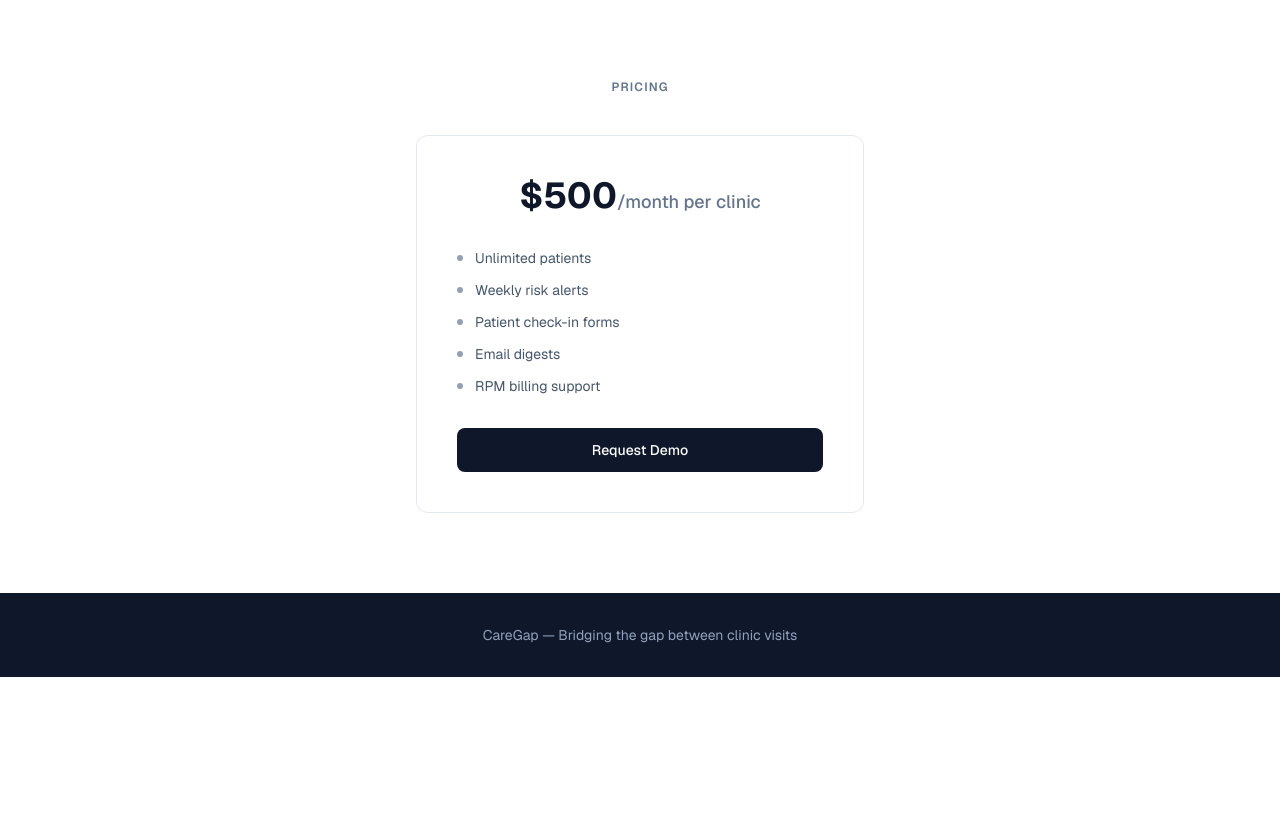
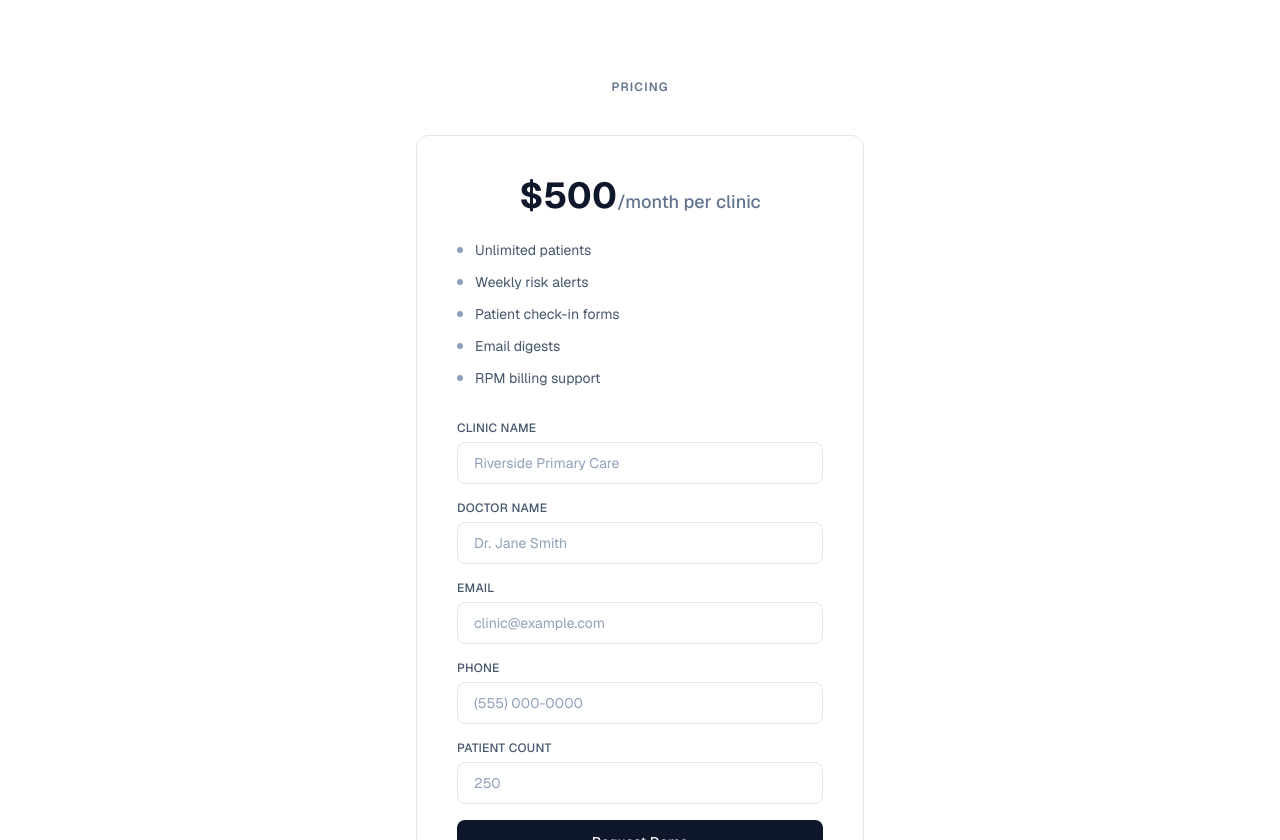
Before and after one commit to sunandachowdary719-dev/caregap-mvp, a Next.js app in the folder web/: page / in a window 1280 px wide. Shown: the part 1960-2800 px from the top of the page. Before the commit the page ends 2637 px from the top, so only its background shows below. Built offline with nearby package versions, Linux system fonts and the light colour scheme.

Commit message:
feat: demo request form, login page

```diff
--- /dev/null
+++ b/web/app/api/demo-request/route.ts
@@ -0,0 +1,33 @@
+import { NextResponse } from 'next/server'
+import nodemailer from 'nodemailer'
+
+export async function POST(request: Request) {
+  try {
+    const { clinicName, doctorName, email, phone, patientCount } = await request.json()
+
+    const transporter = nodemailer.createTransport({
+      service: 'gmail',
+      auth: {
+        user: process.env.GMAIL_ADDRESS,
+        pass: process.env.GMAIL_APP_PASSWORD,
+      },
+    })
+
+    await transporter.sendMail({
+      from: process.env.GMAIL_ADDRESS,
+      to: process.env.GMAIL_ADDRESS,
+      subject: `CareGap Demo Request — ${clinicName}`,
+      text: [
+        `Clinic Name:   ${clinicName}`,
+        `Doctor Name:   ${doctorName}`,
+        `Email:         ${email}`,
+        `Phone:         ${phone}`,
+        `Patient Count: ${patientCount}`,
+      ].join('\n'),
+    })
+
+    return NextResponse.json({ success: true })
+  } catch (error: any) {
+    return NextResponse.json({ error: error.message }, { status: 500 })
+  }
+}
--- /dev/null
+++ b/web/app/login/page.tsx
@@ -0,0 +1,50 @@
+import Link from 'next/link'
+
+export default function Login() {
+  return (
+    <div className="min-h-screen bg-slate-50 flex flex-col">
+
+      <nav className="bg-slate-900 text-white px-8 py-4 flex items-center justify-between">
+        <Link href="/" className="text-lg font-semibold tracking-tight hover:text-slate-300 transition-colors">CareGap</Link>
+        <Link href="/" className="text-sm text-slate-400 hover:text-white transition-colors">Back to home</Link>
+      </nav>
+
+      <div className="flex-1 flex items-center justify-center px-4">
+        <div className="bg-white border border-slate-200 rounded-xl p-10 w-full max-w-sm">
+          <h1 className="text-xl font-semibold text-slate-900 mb-1">Clinic Login</h1>
+          <p className="text-sm text-slate-500 mb-8">Sign in to your CareGap account</p>
+
+          <form className="space-y-5">
+            <div>
+              <label className="block text-xs font-medium text-slate-600 uppercase tracking-wide mb-1.5">Email</label>
+              <input
+                type="email"
+                placeholder="clinic@example.com"
+                className="w-full border border-slate-200 rounded-lg px-4 py-2.5 text-sm text-slate-800 placeholder-slate-400 focus:outline-none focus:ring-2 focus:ring-slate-900"
+              />
+            </div>
+            <div>
+              <label className="block text-xs font-medium text-slate-600 uppercase tracking-wide mb-1.5">Password</label>
+              <input
+                type="password"
+                placeholder="••••••••"
+                className="w-full border border-slate-200 rounded-lg px-4 py-2.5 text-sm text-slate-800 placeholder-slate-400 focus:outline-none focus:ring-2 focus:ring-slate-900"
+              />
+            </div>
+            <button
+              type="submit"
+              className="w-full bg-slate-900 hover:bg-slate-700 text-white text-sm font-medium px-6 py-3 rounded-lg transition-colors"
+            >
+              Sign In
+            </button>
+          </form>
+        </div>
+      </div>
+
+      <footer className="bg-slate-900 text-slate-400 text-sm text-center px-8 py-6">
+        CareGap — Bridging the gap between clinic visits
+      </footer>
+
+    </div>
+  )
+}
--- a/web/app/page.tsx
+++ b/web/app/page.tsx
@@ -1,14 +1,37 @@
+'use client'
+
 import Link from 'next/link'
+import { useState } from 'react'
 
 export default function Home() {
+  const [form, setForm] = useState({ clinicName: '', doctorName: '', email: '', phone: '', patientCount: '' })
+  const [status, setStatus] = useState<'idle' | 'sending' | 'success' | 'error'>('idle')
+
+  async function handleSubmit(e: React.FormEvent) {
+    e.preventDefault()
+    setStatus('sending')
+    try {
+      const res = await fetch('/api/demo-request', {
+        method: 'POST',
+        headers: { 'Content-Type': 'application/json' },
+        body: JSON.stringify(form),
+      })
+      if (!res.ok) throw new Error()
+      setStatus('success')
+    } catch {
+      setStatus('error')
+    }
+  }
+
   return (
     <div className="min-h-screen bg-white text-slate-800 font-sans">
 
       {/* Nav */}
       <nav className="bg-slate-900 text-white px-8 py-4 flex items-center justify-between">
         <span className="text-lg font-semibold tracking-tight">CareGap</span>
-        <div className="flex gap-6 text-sm font-medium">
+        <div className="flex gap-6 text-sm font-medium items-center">
           <Link href="/dashboard" className="text-slate-300 hover:text-white transition-colors">View Dashboard</Link>
+          <Link href="/login" className="text-slate-300 hover:text-white transition-colors">Clinic Login</Link>
           <Link href="/checkin" className="bg-blue-600 hover:bg-blue-700 text-white px-4 py-2 rounded-lg transition-colors">Patient Check-in</Link>
         </div>
       </nav>
@@ -93,30 +116,56 @@ export default function Home() {
 
       {/* Pricing */}
       <section className="px-8 py-20 bg-white">
-        <div className="max-w-md mx-auto text-center">
-          <h2 className="text-xs font-semibold uppercase tracking-widest text-slate-500 mb-10">Pricing</h2>
+        <div className="max-w-md mx-auto">
+          <h2 className="text-xs font-semibold uppercase tracking-widest text-slate-500 mb-10 text-center">Pricing</h2>
           <div className="border border-slate-200 rounded-xl p-10">
-            <p className="text-4xl font-bold text-slate-900">$500<span className="text-lg font-medium text-slate-500">/month per clinic</span></p>
-            <ul className="mt-8 space-y-3 text-sm text-slate-600 text-left">
-              {[
-                'Unlimited patients',
-                'Weekly risk alerts',
-                'Patient check-in forms',
-                'Email digests',
-                'RPM billing support',
-              ].map(item => (
+            <p className="text-4xl font-bold text-slate-900 text-center">$500<span className="text-lg font-medium text-slate-500">/month per clinic</span></p>
+            <ul className="mt-6 mb-8 space-y-3 text-sm text-slate-600">
+              {['Unlimited patients', 'Weekly risk alerts', 'Patient check-in forms', 'Email digests', 'RPM billing support'].map(item => (
                 <li key={item} className="flex items-center gap-3">
                   <span className="w-1.5 h-1.5 rounded-full bg-slate-400 shrink-0" />
                   {item}
                 </li>
               ))}
             </ul>
-            <a
-              href="mailto:sunandachowdary719@gmail.com"
-              className="mt-8 inline-block w-full bg-slate-900 hover:bg-slate-700 text-white text-sm font-medium px-6 py-3 rounded-lg transition-colors"
-            >
-              Request Demo
-            </a>
+
+            {status === 'success' ? (
+              <div className="bg-green-50 border border-green-200 rounded-lg px-4 py-4 text-center">
+                <p className="text-green-800 text-sm font-medium">Request received. We will be in touch shortly.</p>
+              </div>
+            ) : (
+              <form onSubmit={handleSubmit} className="space-y-4">
+                {[
+                  { key: 'clinicName', label: 'Clinic Name', type: 'text', placeholder: 'Riverside Primary Care' },
+                  { key: 'doctorName', label: 'Doctor Name', type: 'text', placeholder: 'Dr. Jane Smith' },
+                  { key: 'email',      label: 'Email',       type: 'email', placeholder: 'clinic@example.com' },
+                  { key: 'phone',      label: 'Phone',       type: 'tel',   placeholder: '(555) 000-0000' },
+                  { key: 'patientCount', label: 'Patient Count', type: 'number', placeholder: '250' },
+                ].map(({ key, label, type, placeholder }) => (
+                  <div key={key}>
+                    <label className="block text-xs font-medium text-slate-600 uppercase tracking-wide mb-1.5">{label}</label>
+                    <input
+                      required
+                      type={type}
+                      placeholder={placeholder}
+                      value={form[key as keyof typeof form]}
+                      onChange={e => setForm(f => ({ ...f, [key]: e.target.value }))}
+                      className="w-full border border-slate-200 rounded-lg px-4 py-2.5 text-sm text-slate-800 placeholder-slate-400 focus:outline-none focus:ring-2 focus:ring-slate-900"
+                    />
+                  </div>
+                ))}
+                {status === 'error' && (
+                  <p className="text-red-600 text-xs">Something went wrong. Please try again.</p>
+                )}
+                <button
+                  type="submit"
+                  disabled={status === 'sending'}
+                  className="w-full bg-slate-900 hover:bg-slate-700 disabled:opacity-50 text-white text-sm font-medium px-6 py-3 rounded-lg transition-colors"
+                >
+                  {status === 'sending' ? 'Sending...' : 'Request Demo'}
+                </button>
+              </form>
+            )}
           </div>
         </div>
       </section>
```
